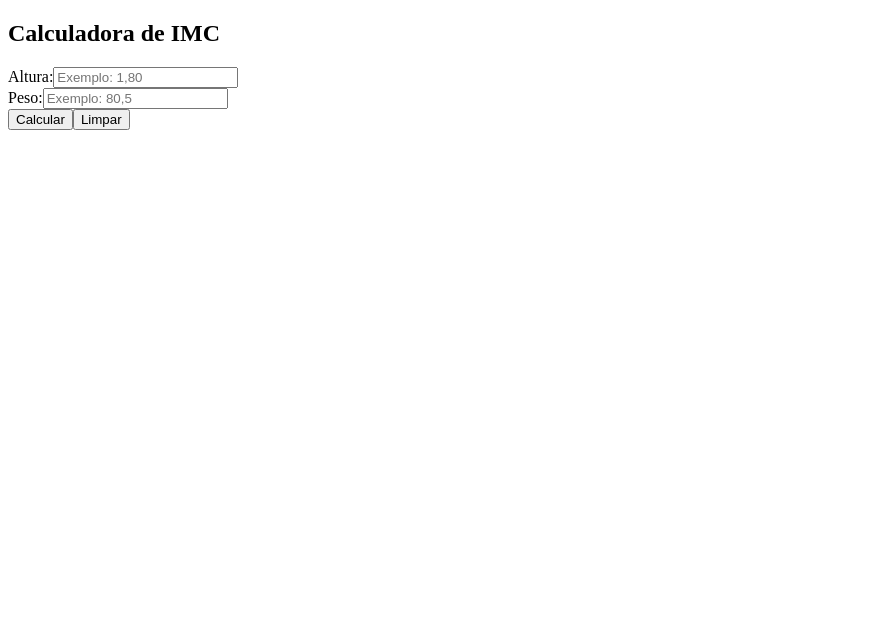
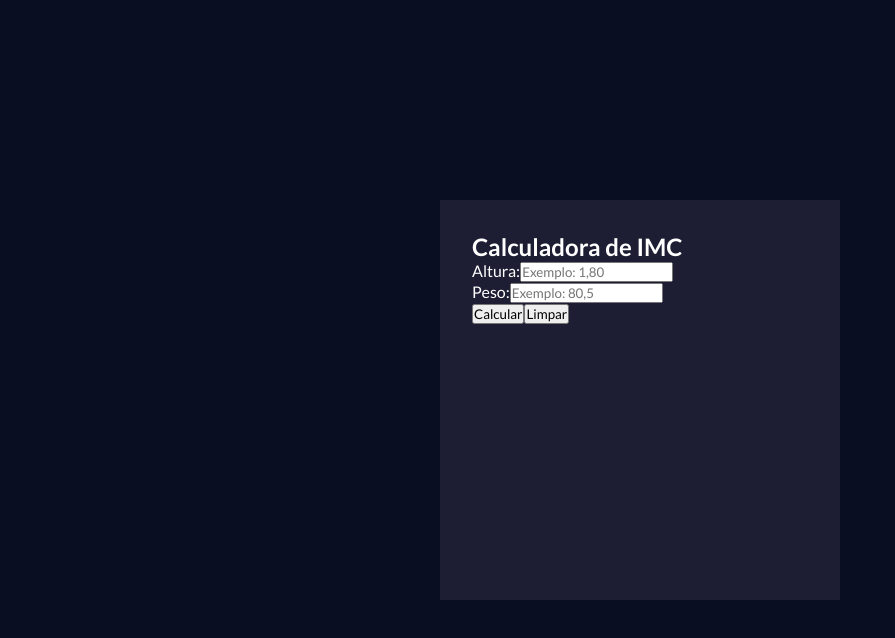
Before and after one commit to CoderLuizF/IMC-Calculator, a React (Vite) app: page / in a window 1280 px wide. Shown: the top 638 px of the page, without its empty margins (0-895 px from the left). Built offline with nearby package versions, Linux system fonts and the light colour scheme.

Commit message:
style: add basic global styles

```diff
--- a/src/App.css
+++ b/src/App.css
@@ -0,0 +1,6 @@
+.container {
+    min-width: 400px;
+    min-height: 400px;
+    background-color: #1d1e33;
+    padding: 2rem;
+}
--- a/src/App.jsx
+++ b/src/App.jsx
@@ -4,7 +4,7 @@
 function App() {
   return (
     <>
-      <div>
+      <div className="container">
         <ImcCalc />
       </div>
     </>
--- a/src/index.css
+++ b/src/index.css
@@ -0,0 +1,15 @@
+* {
+  margin: 0;
+  padding: 0;
+  box-sizing: border-box;
+  font-family: "Lato";
+}
+
+body {
+    background-color: #090e22;
+    display: flex;
+    justify-content: center;
+    align-items: center;
+    min-height: 100vh;
+    color: #fff;
+}
```
